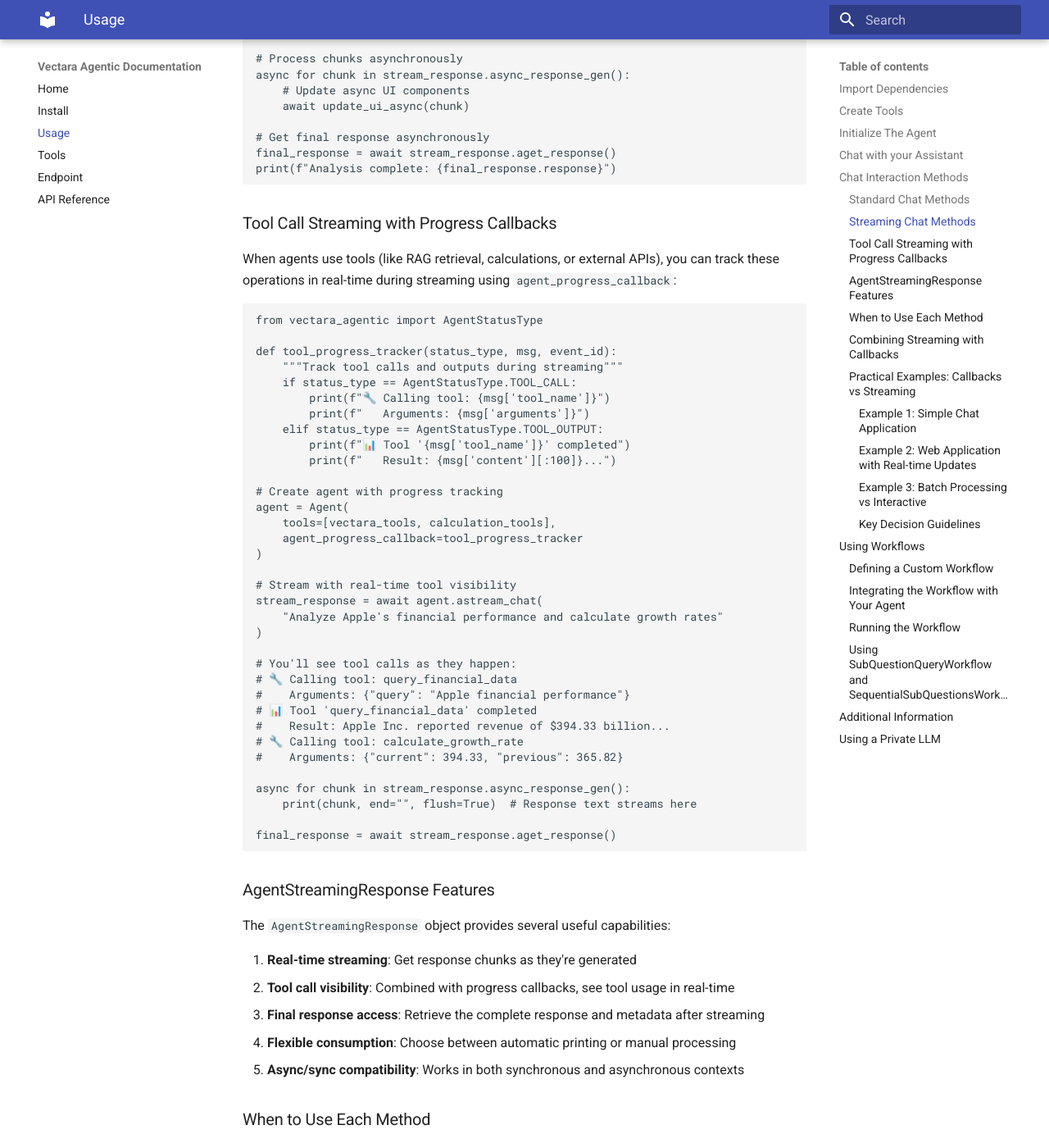
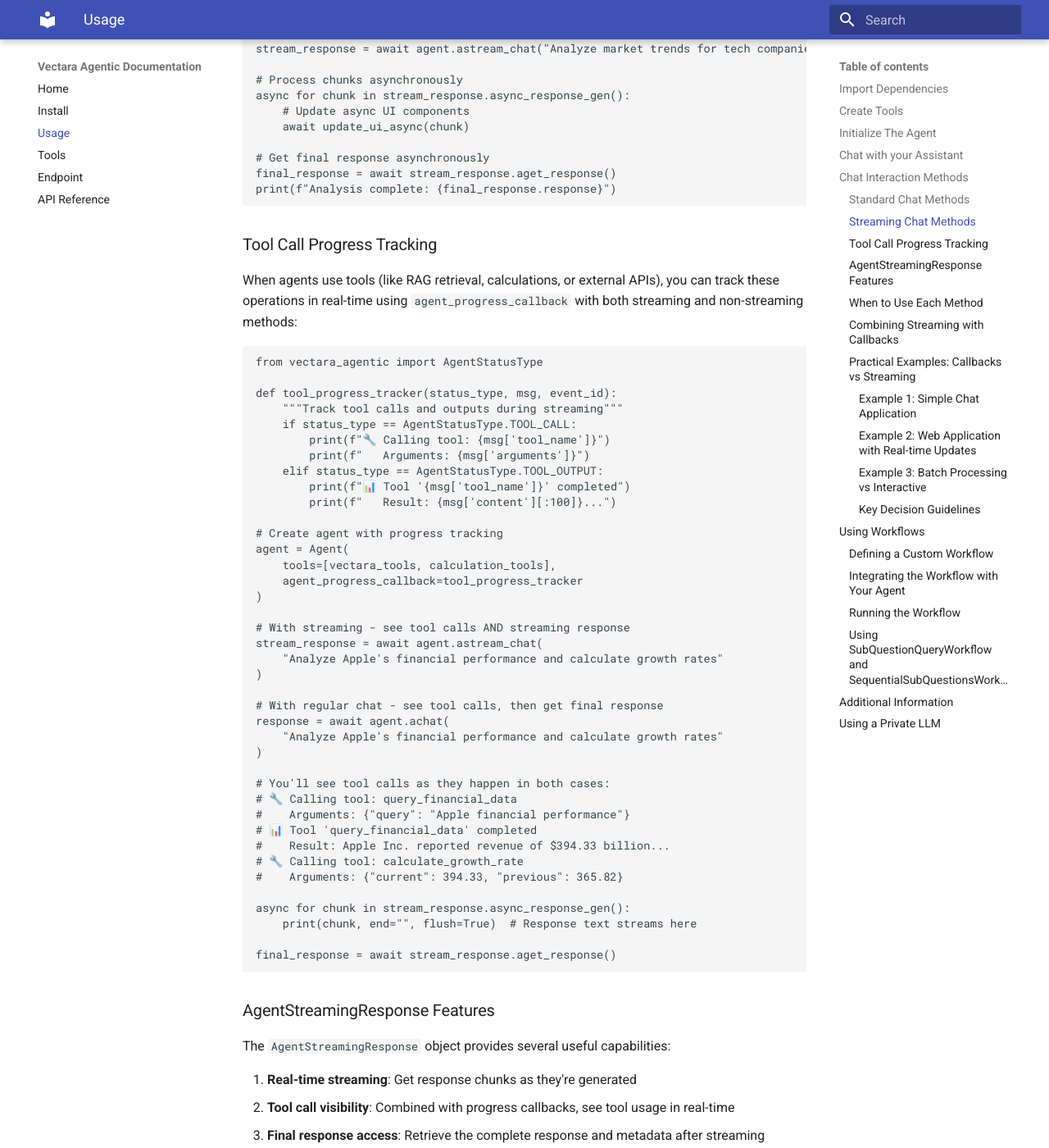
Before and after one commit to vectara/py-vectara-agentic, an MkDocs documentation site: the page built from docs/usage.md, in a window 1280 px wide and 1400 px high, scrolled down 13194 px. Shown: the whole window at 82% size. Built offline with MkDocs 1.6.1 and Material for MkDocs 9.7.7, drawn with Linux system fonts in a browser that asks for light colours; the version menu is left out; some of the changed text lies outside the part shown.

````diff
--- a/docs/usage.md
+++ b/docs/usage.md
@@ -513,7 +513,8 @@ The `agent_progress_callback` is an optional `Callable` function that can serve
 variety of purposes for your assistant. It is a callback function that
 is managed by the agent, and it will be called anytime the agent is
 updated, such as when calling a tool, or when receiving a response from
-a tool.
+a tool. This works with both regular chat methods (`chat()`, `achat()`) and
+streaming methods (`stream_chat()`, `astream_chat()`).
 
 In our example, we will use it to log the actions of our agent so users
 can see the steps the agent is taking as it answers their questions.
@@ -679,9 +680,9 @@ final_response = await stream_response.aget_response()
 print(f"Analysis complete: {final_response.response}")
 ```
 
-### Tool Call Streaming with Progress Callbacks
+### Tool Call Progress Tracking
 
-When agents use tools (like RAG retrieval, calculations, or external APIs), you can track these operations in real-time during streaming using `agent_progress_callback`:
+When agents use tools (like RAG retrieval, calculations, or external APIs), you can track these operations in real-time using `agent_progress_callback` with both streaming and non-streaming methods:
 
 ```python
 from vectara_agentic import AgentStatusType
@@ -701,12 +702,17 @@ agent = Agent(
     agent_progress_callback=tool_progress_tracker
 )
 
-# Stream with real-time tool visibility
+# With streaming - see tool calls AND streaming response
 stream_response = await agent.astream_chat(
     "Analyze Apple's financial performance and calculate growth rates"
 )
 
-# You'll see tool calls as they happen:
+# With regular chat - see tool calls, then get final response
+response = await agent.achat(
+    "Analyze Apple's financial performance and calculate growth rates"
+)
+
+# You'll see tool calls as they happen in both cases:
 # 🔧 Calling tool: query_financial_data
 #    Arguments: {"query": "Apple financial performance"}
 # 📊 Tool 'query_financial_data' completed
````
Also changed, not shown: README.md (+10 -5 lines), 1 other file.
